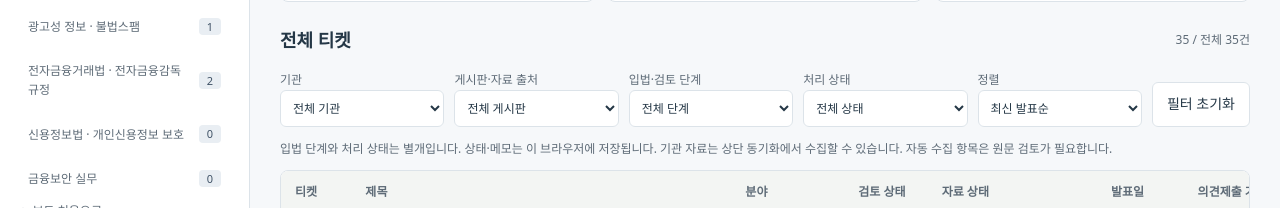
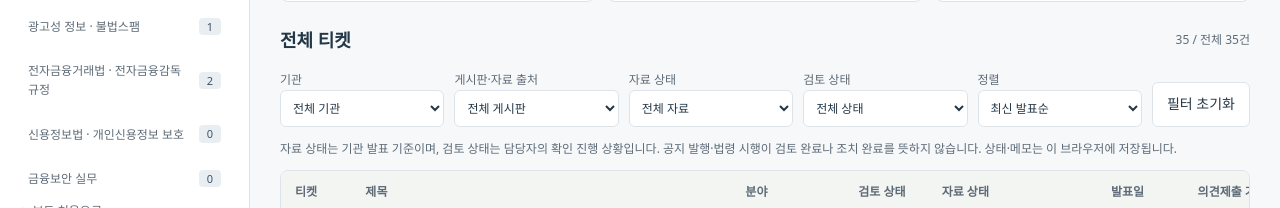
Before and after one commit to jhn88100-afk/security-briefing, a plain HTML site: page index.html in a window 1280 px wide. Shown: the part 351-559 px from the top of the page. Drawn offline with Linux system fonts and the light colour scheme.

Commit message:
Clarify material status filters and independent three-state review

```diff
--- a/index.html
+++ b/index.html
@@ -3,7 +3,7 @@
 <body><a class="skip" href="#main">본문으로 이동</a><div class="shell"><aside><a class="brand" href="./">보안·개인정보<br><strong>규제 대응 보드</strong></a><p class="eyebrow">REGULATORY WATCH</p><h2>분야별 보드</h2><nav id="categories" aria-label="분야 선택"></nav><div class="side-note">공식 발표에서<br>실무의 다음 행동까지.<p>확인된 사실과 검토 의견을<br>구분하여 기록합니다.</p></div><a class="back" href="./">← 보드 처음으로</a></aside>
 <main id="main"><header><div><p class="eyebrow">SECURITY & PRIVACY / OFFICIAL BRIEFING</p><h1>보안·개인정보 업무 보드</h1><p>개인정보 · 침해사고 · 보안 취약점 · 광고성 정보 · 전자금융 · 신용정보 · 금융보안</p></div><div class="sync-controls"><a class="sync-trigger" href="https://github.com/jhn88100-afk/security-briefing/actions/workflows/sync.yml" target="_blank" rel="noopener noreferrer">↻ 기관 자료 동기화</a><small>GitHub에서 Run workflow → 실행<br>공식 게시판 수집 · 중복 제외 · 검토 대기 등록</small><button id="refresh-data" type="button">결과 새로고침</button></div></header>
 <p id="collection-status" class="muted" role="status"></p><div class="statusbar"><span id="updated"></span><span id="sync"></span></div>
-<section class="metrics" aria-label="점검 요약"><div><span>기록된 발표</span><strong id="total">0</strong></div><div><span>본문 검토 대기</span><strong id="pending">0</strong></div><div><span>수집 확인 필요</span><strong id="unchecked">0</strong></div></section><section aria-labelledby="feed-title"><div class="heading"><h2 id="feed-title">티켓 처리 현황</h2><span id="count" aria-live="polite"></span></div><div class="filters"><label>기관<select id="agency-filter"><option value="">전체 기관</option></select></label><label>게시판·자료 출처<select id="board-filter"><option value="">전체 게시판</option></select></label><label>입법·검토 단계<select id="stage"><option value="">전체 단계</option><option>입법예고</option><option>규정변경예고</option><option>공포·시행 예정</option><option>시행</option><option>가이드·권고</option><option>정책 논의</option><option>점검·제재 사례</option><option>원문 검토 대기</option></select></label><label>처리 상태<select id="status-filter"><option value="">전체 상태</option></select></label><label>정렬<select id="sort"><option value="newest">최신 발표순</option><option value="oldest">오래된 발표순</option><option value="deadline">의견제출 기한순</option></select></label><button id="reset" type="button">필터 초기화</button></div><p class="muted">입법 단계와 처리 상태는 별개입니다. 상태·메모는 이 브라우저에 저장됩니다. 기관 자료는 상단 동기화에서 수집할 수 있습니다. 자동 수집 항목은 원문 검토가 필요합니다.</p><div id="vulnerability-sources" class="vulnerability-sources" hidden></div><div id="feed"></div></section>
+<section class="metrics" aria-label="점검 요약"><div><span>기록된 발표</span><strong id="total">0</strong></div><div><span>본문 검토 대기</span><strong id="pending">0</strong></div><div><span>수집 확인 필요</span><strong id="unchecked">0</strong></div></section><section aria-labelledby="feed-title"><div class="heading"><h2 id="feed-title">티켓 처리 현황</h2><span id="count" aria-live="polite"></span></div><div class="filters"><label>기관<select id="agency-filter"><option value="">전체 기관</option></select></label><label>게시판·자료 출처<select id="board-filter"><option value="">전체 게시판</option></select></label><label>자료 상태<select id="stage"><option value="">전체 자료</option><option>개정 예고</option><option>공포·시행 예정</option><option>시행 중</option><option>안내·권고</option><option>발표 완료</option><option>정책 논의</option><option>확인 필요</option></select></label><label>검토 상태<select id="status-filter"><option value="">전체 상태</option></select></label><label>정렬<select id="sort"><option value="newest">최신 발표순</option><option value="oldest">오래된 발표순</option><option value="deadline">의견제출 기한순</option></select></label><button id="reset" type="button">필터 초기화</button></div><p class="muted">자료 상태는 기관 발표 기준이며, 검토 상태는 담당자의 확인 진행 상황입니다. 공지 발행·법령 시행이 검토 완료나 조치 완료를 뜻하지 않습니다. 상태·메모는 이 브라우저에 저장됩니다.</p><div id="vulnerability-sources" class="vulnerability-sources" hidden></div><div id="feed"></div></section>
 <details class="panel"><summary>실무 검토 기준</summary><p>확인된 사실 → 실무 해석 → 권고 행동</p><p class="muted">게임서비스·계정·결제·CS·운영도구·클라우드·수탁사 영향을 검토합니다. 대응안에는 운영 부담·비용·증적·잔여 위험을, 실행 계획에는 협의 부서·기한·확인 자료를 포함합니다. 금융 규제의 직접 적용 여부는 별도로 구분합니다.</p></details>
 <details class="panel"><summary id="overview-title">분야별 수집 범위·미확인 사항</summary><p id="window" class="muted"></p><p class="muted">변경 없음은 점검을 마친 경우에만 표시합니다. 일부 확인·확인 필요는 ‘변경 없음’과 다릅니다.</p><div id="coverage" class="coverage"></div></details>
 <details class="panel"><summary id="sources-title">기관별 연결 상태·운영 설정</summary><div class="heading"><button id="copy" type="button">dot 동기화 지침 복사</button></div><p id="copy-status" class="muted" aria-live="polite"></p><div id="sources" class="sources"></div><p class="muted">법령·고시 원문 및 시행일: <a href="https://www.law.go.kr/" target="_blank" rel="noopener noreferrer">국가법령정보센터 ↗</a> · 금융 실무: <a href="https://regtech.fsec.or.kr/" target="_blank" rel="noopener noreferrer">금융보안 레그테크 ↗</a></p><details><summary>동기화 지침 직접 보기</summary><pre id="prompt"></pre></details></details>
```
